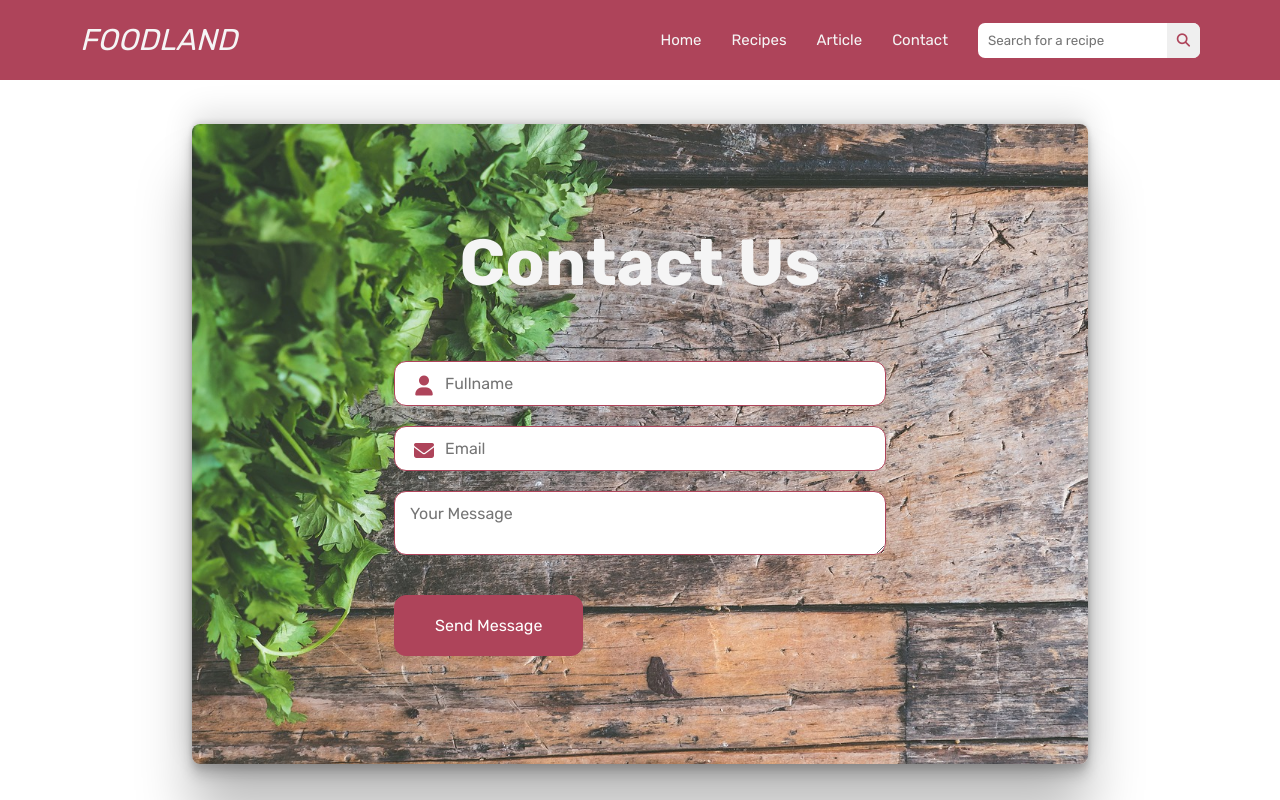
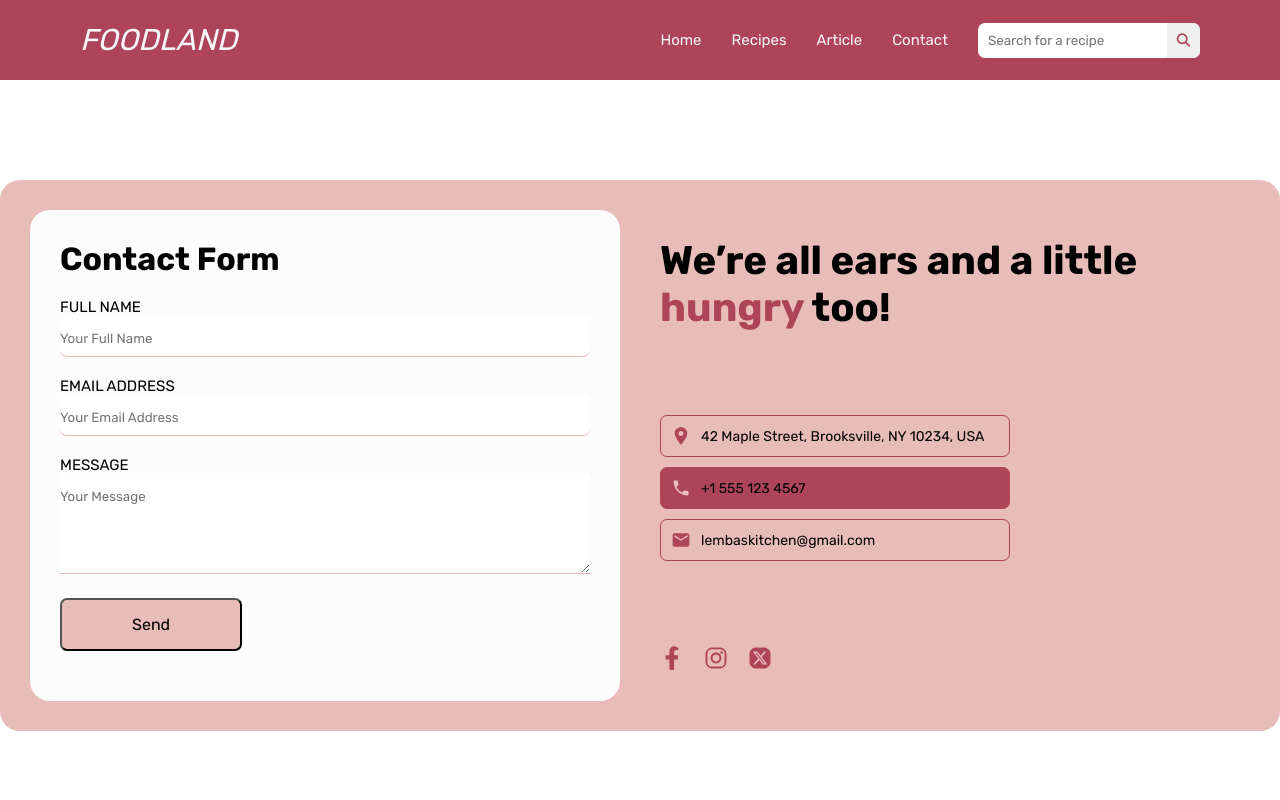
Before and after one commit to KKocbeler/recipe-site, a React (Create React App) app: page /contact in a window 1280 px wide. Shown: the top 800 px of the page. Built offline with nearby package versions, Linux system fonts and the light colour scheme; no server answers; a web font is replaced by a local one.

Commit message:
rebuild Contact page

```diff
--- a/src/components/ContactPage.js
+++ b/src/components/ContactPage.js
@@ -1,30 +1,60 @@
-import React from 'react';
-import './ContactPage.css'
+import './ContactPage.scss'
+import { MdEmail, MdLocalPhone } from 'react-icons/md'
+import { IoLocationSharp } from 'react-icons/io5'
+import { Link } from 'react-router-dom'
+import { FaFacebookF, FaInstagram } from 'react-icons/fa'
+import { FaSquareXTwitter } from 'react-icons/fa6'
 
 const ContactPage = () => {
-  return (
-    <div id="contact-body" className='container'>
-        <div className='contact-main'>
-            <h4>Contact Us</h4>
-            <form action="">
-                <div className="input-icons">
-                    <i className="fa-solid fa-user contact-icon"></i>
-                    <label htmlFor="fname"></label>
-                    <input type="text" id='fname' placeholder='Fullname ' />
+    return (
+        <div className="contact-page">
+            <div className="contact-body container">
+                <div className="contact-form">
+                    <h1 className="title">Contact Form</h1>
+                    <form>
+                        <div className="input-box">
+                            <label htmlFor="fullname">FULL NAME</label>
+                            <input type="text" name='fullname' placeholder='Your Full Name' required/>
+                        </div>
+                        <div className="input-box">
+                            <label htmlFor="email">EMAIL ADDRESS</label>
+                            <input type="text" name='email' placeholder='Your Email Address' required/>
+                        </div>
+                        <div className="input-box">
+                            <label htmlFor="message">MESSAGE</label>
+                            <textarea name="message" placeholder='Your Message' required></textarea>
+                        </div>
+                        <button type='submit'>Send</button>
+                    </form>
+                </div>
+                <div className="contact-info">
+                    <div className="slogan">
+                        We’re all ears and a little <span>hungry </span> too!
+                    </div>
+                    <div className="contact-items">
+                        <div className="contact-item">
+                            <IoLocationSharp />
+                            <p className="contact-text">42 Maple Street, Brooksville, NY 10234, USA</p>
+                        </div>
+                        <div className="contact-item">
+                            <MdLocalPhone />
+                            <p className="contact-text">+1 555 123 4567</p>
+                        </div>
+                        <div className="contact-item">
+                            <MdEmail />
+                            <p className="contact-text">lembaskitchen@gmail.com</p>
+                        </div>
+                    </div>
 
-                    <i className="fa-solid fa-envelope contact-icon"></i>
-                    <label htmlFor="email"></label>
-                    <input type="email" id='emai' placeholder='Email' />
+                    <div className="contact-socials">
+                        <Link to={"/contact"}><FaFacebookF /></Link>
+                        <Link to={"/contact"}><FaInstagram /></Link>
+                        <Link to={"/contact"}><FaSquareXTwitter /></Link>
+                    </div>
                 </div>
-
-                <label htmlFor="message"></label>
-                <textarea name="message" id="message" placeholder='Your Message '></textarea>
-
-                <input type="submit" value="Send Message" />
-            </form>
+            </div>
         </div>
-    </div>
-  )
+    )
 }
 
 export default ContactPage
--- /dev/null
+++ b/src/components/ContactPage.scss
@@ -0,0 +1,130 @@
+.contact-page {
+    margin: 10rem 0;
+    @media (max-width: 767px) {
+        margin: 0;
+    }
+    .contact-img {
+        img {
+            position: absolute;
+            top: 0;
+            width: 100%;
+            height: 50vh;
+            object-fit: cover;
+        }
+    }
+    .contact-body {
+        display: grid;
+        grid-template-columns: 1fr 1fr;
+        gap: 4rem;
+        background-color: var(--secondary-color);
+        border-radius: 2rem;
+        padding: 3rem;
+
+        @media (max-width: 767px) {
+            grid-template-columns: 1fr;
+            border-radius: 0;
+        }
+        .contact-form {
+            background-color: var(--primary-color);
+            padding: 3rem;
+            border-radius: 2rem;
+            .title {
+                font-size: 3.2rem;
+                margin-bottom: 2rem;
+            }
+
+            form {
+
+                & > *:not(:nth-child(3)) {
+                    margin-bottom: 2rem;
+                }
+                .input-box {
+                    input, textarea {
+                        padding: 1.5rem 0 1rem 0;
+                        border: none;
+                        border-bottom: .1rem solid var(--secondary-color);
+                        outline: none;
+                        text-transform: capitalize;
+                    }
+                    input {
+                        width: 100%;
+                    }
+
+                    textarea {
+                        width: 100%;
+                        height: 10rem;
+                    }
+                }
+
+                button {
+                    margin: 2rem auto;
+                    padding: 1.5rem 7rem;
+                    background-color: var(--secondary-color);
+                    color: var(--text-light);
+                    font-size: 1.6rem;
+                    border-radius: .7rem;
+                }
+            }
+
+        }
+
+        .contact-info {
+            display: flex;
+            flex-direction: column;
+            justify-content: space-around;
+            .slogan {
+                font-size: 4rem;
+                font-weight: bold;
+                color: var(--text-light);
+                padding: 0 0 3rem 0;
+
+                span {
+                    color: var(--effect-color);
+                }
+            }
+            .contact-items {
+                .contact-item:nth-child(2) {
+                    border: .1rem solid var(--effect-color);
+                    background-color: var(--effect-color);
+
+                    svg {
+                        color: var(--secondary-color);
+                    }
+                }
+                .contact-item {
+                    display: flex;
+                    align-items: center;
+                    gap: 1rem;
+                    padding: 1rem;
+                    width: 35rem;
+                    border: .1rem solid var(--effect-color);
+                    border-radius: .7rem;
+                    margin-bottom: 1rem;
+                    svg {
+                        font-size: 2rem;
+                        color: var(--effect-color);
+                    }
+
+                    .contact-text {
+                        font-size: 1.4rem;
+                        color: var(--text-light);
+                    }
+                }
+            }
+            .contact-socials {
+                margin-top: 2rem;
+                svg {
+                    width: 2.4rem;
+                    height: 2.4rem;
+                    color: var(--effect-color);
+                    margin-right: 2rem;
+                    border-radius: 50%;
+                }
+            }
+
+        }
+    }
+
+
+
+}
```
